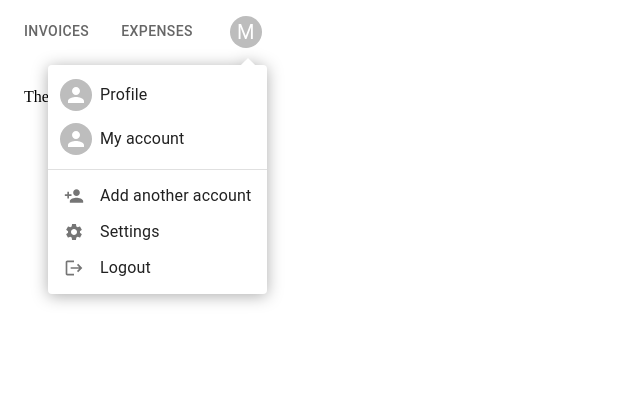
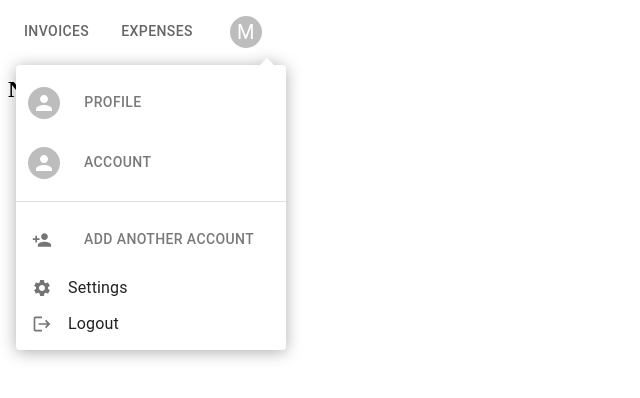
Before and after one commit to AirinB/giftzen, a React (Create React App) app: page /new in a window 1280 px wide. Both pictures are taken after a click on the button "Account settings". Shown: the top 398 px of the page, without its empty margins (0-640 px from the left). Built offline with nearby package versions, Linux system fonts and the light colour scheme.

Commit message:
create basic routing for Menu

```diff
--- a/src/components/AccountMenu.js
+++ b/src/components/AccountMenu.js
@@ -11,6 +11,8 @@ import Tooltip from '@mui/material/Tooltip';
 import PersonAdd from '@mui/icons-material/PersonAdd';
 import Settings from '@mui/icons-material/Settings';
 import Logout from '@mui/icons-material/Logout';
+import {Link} from "react-router-dom";
+import Tab from "@mui/material/Tab";
 
 export default function AccountMenu() {
     const [anchorEl, setAnchorEl] = React.useState(null);
@@ -73,17 +75,19 @@ export default function AccountMenu() {
                 anchorOrigin={{ horizontal: 'right', vertical: 'bottom' }}
             >
                 <MenuItem>
-                    <Avatar /> Profile
+                    <Avatar />
+                    <Tab label="Profile" value="/profile" to="/profile" component={Link} />
                 </MenuItem>
                 <MenuItem>
-                    <Avatar /> My account
+                    <Avatar />
+                    <Tab label="Account" value="/account" to="/account" component={Link} />
                 </MenuItem>
                 <Divider />
                 <MenuItem>
                     <ListItemIcon>
                         <PersonAdd fontSize="small" />
                     </ListItemIcon>
-                    Add another account
+                    <Tab label="Add another account" value="/new" to="/new" component={Link} />
                 </MenuItem>
                 <MenuItem>
                     <ListItemIcon>
--- a/src/index.js
+++ b/src/index.js
@@ -7,6 +7,9 @@ import {
 import App from "./App";
 import Expenses from "./routes/expenses";
 import Invoices from "./routes/invoices";
+import Account from "./routes/account";
+import Profile from "./routes/profile";
+import NewAccount from "./routes/new";
 
 const rootElement = document.getElementById("root");
 render(
@@ -15,6 +18,9 @@ render(
             <Route path="/" element={<App />}>
                 <Route path="expenses" element={<Expenses />} />
                 <Route path="invoices" element={<Invoices />} />
+                <Route path="profile" element={<Profile />} />
+                <Route path="account" element={<Account />} />
+                <Route path="new" element={<NewAccount />} />
                 <Route
                     path="*"
                     element={
--- /dev/null
+++ b/src/routes/account.jsx
@@ -0,0 +1,7 @@
+export default function Account() {
+    return (
+        <>
+            <h2>ACCOUNT</h2>
+        </>
+    );
+}
--- /dev/null
+++ b/src/routes/new.jsx
@@ -0,0 +1,7 @@
+export default function NewAccount() {
+    return (
+        <>
+            <h2>New Account</h2>
+        </>
+    );
+}
--- /dev/null
+++ b/src/routes/profile.jsx
@@ -0,0 +1,7 @@
+export default function Profile() {
+    return (
+        <>
+            <h2>Profile</h2>
+        </>
+    );
+}
```
